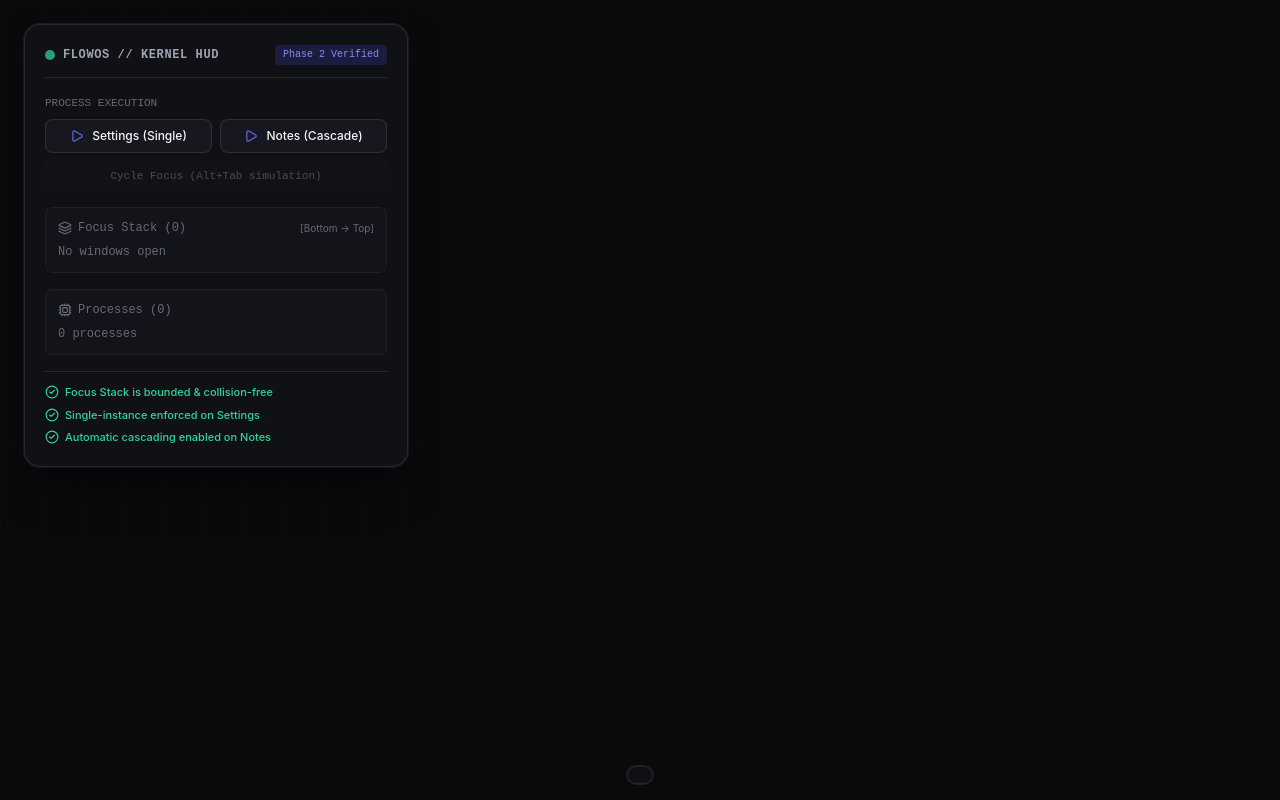
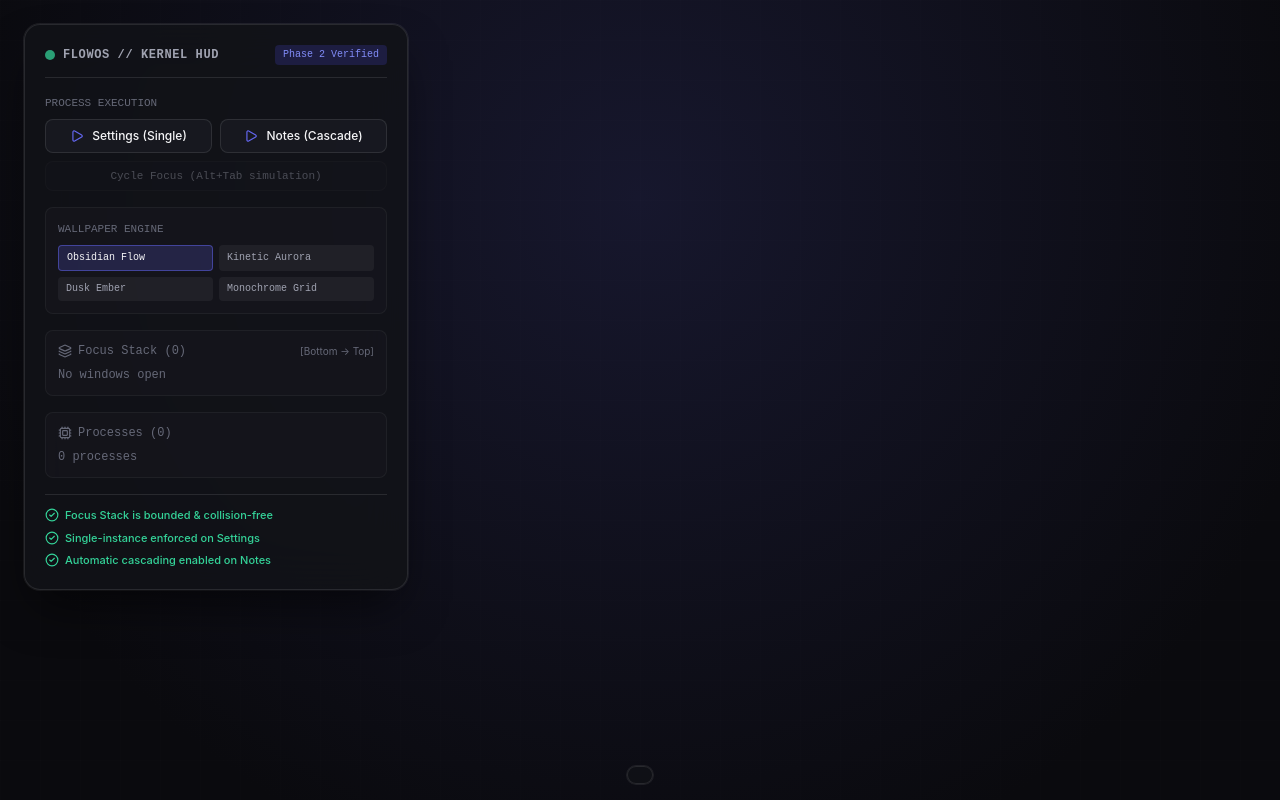
Before and after one commit to Dhyanesh2603/MyOs, a React (Vite) app: page / in a window 1280 px wide. Built offline with nearby package versions, Linux system fonts and the light colour scheme.

Commit message:
feat(shell): implement Desktop Surface, Wallpaper Engine and spatial Marquee Selection

```diff
--- a/src/App.tsx
+++ b/src/App.tsx
@@ -4,6 +4,8 @@ import { useProcessStore } from '@core/process/processStore';
 import { useWindowStore } from '@core/window/windowStore';
 import { Dock } from '@shell/dock/Dock';
 import { WindowFrame } from '@shell/window/WindowFrame';
+import { DesktopSurface } from '@shell/desktop/DesktopSurface';
+import { useWallpaperStore } from '@core/theme/wallpaperStore';
 import {
   Layers,
   Cpu,
@@ -41,18 +43,10 @@ export const App: React.FC = () => {
 
   const windowList = Object.values(windows);
   const processList = Object.values(processes);
+  const { currentWallpaperId, wallpapers, setWallpaper } = useWallpaperStore();
 
   return (
-    <div className="relative h-screen w-screen overflow-hidden bg-surface-canvas text-content-primary">
-      {/* Background Subtle Spatial Grid */}
-      <div
-        className="pointer-events-none absolute inset-0 opacity-15"
-        style={{
-          backgroundImage: `linear-gradient(to right, rgba(255, 255, 255, 0.05) 1px, transparent 1px),
-                            linear-gradient(to bottom, rgba(255, 255, 255, 0.05) 1px, transparent 1px)`,
-          backgroundSize: '40px 40px',
-        }}
-      />
+    <DesktopSurface>
 
       {/* Real-time Headless Diagnostics HUD */}
       <aside className="absolute left-6 top-6 z-10 w-96 max-h-[92vh] flex flex-col gap-4 overflow-y-auto rounded-window border border-white/10 bg-surface-panel/85 p-5 shadow-window backdrop-blur-window text-xs">
@@ -97,6 +91,28 @@ export const App: React.FC = () => {
           >
             Cycle Focus (Alt+Tab simulation)
           </button>
+        </div>
+
+        {/* Wallpaper Engine Selector */}
+        <div className="rounded-control border border-white/5 bg-surface-overlay/40 p-3">
+          <label className="text-[11px] font-mono uppercase text-content-tertiary">
+            Wallpaper Engine
+          </label>
+          <div className="mt-2 grid grid-cols-2 gap-1.5">
+            {wallpapers.map((w) => (
+              <button
+                key={w.id}
+                onClick={() => setWallpaper(w.id)}
+                className={`truncate rounded px-2 py-1 font-mono text-[10px] text-left transition-colors ${
+                  w.id === currentWallpaperId
+                    ? 'border border-accent-primary/50 bg-accent-primary/20 text-content-primary'
+                    : 'bg-white/5 text-content-secondary hover:bg-white/10'
+                }`}
+              >
+                {w.name}
+              </button>
+            ))}
+          </div>
         </div>
 
         {/* Focus Stack Inspector */}
@@ -193,7 +209,7 @@ export const App: React.FC = () => {
 
       {/* Fluid Magnetic Dock */}
       <Dock />
-    </div>
+    </DesktopSurface>
   );
 };
 
--- /dev/null
+++ b/src/core/theme/wallpaperStore.ts
@@ -0,0 +1,62 @@
+import { create } from 'zustand';
+import type { WallpaperDefinition } from '@contracts/theme';
+
+export const WALLPAPERS: WallpaperDefinition[] = [
+  {
+    id: 'obsidian-flow',
+    name: 'Obsidian Flow',
+    type: 'abstract',
+    style: {
+      background: 'radial-gradient(circle at 50% 25%, rgba(99, 102, 241, 0.14) 0%, rgba(10, 10, 14, 1) 80%)',
+    },
+  },
+  {
+    id: 'kinetic-aurora',
+    name: 'Kinetic Aurora',
+    type: 'gradient',
+    style: {
+      background: 'radial-gradient(circle at 20% 20%, rgba(16, 185, 129, 0.12) 0%, transparent 50%), radial-gradient(circle at 80% 30%, rgba(99, 102, 241, 0.14) 0%, rgba(10, 10, 14, 1) 85%)',
+    },
+  },
+  {
+    id: 'dusk-ember',
+    name: 'Dusk Ember',
+    type: 'gradient',
+    style: {
+      background: 'radial-gradient(circle at 50% 30%, rgba(244, 63, 94, 0.12) 0%, rgba(245, 158, 11, 0.06) 40%, rgba(10, 10, 14, 1) 85%)',
+    },
+  },
+  {
+    id: 'monochrome-grid',
+    name: 'Monochrome Grid',
+    type: 'minimal',
+    style: {
+      background: '#090a0f',
+    },
+  },
+];
+
+export interface WallpaperState {
+  currentWallpaperId: string;
+  wallpapers: WallpaperDefinition[];
+  setWallpaper: (id: string) => void;
+  getCurrentWallpaper: () => WallpaperDefinition;
+}
+
+export const useWallpaperStore = create<WallpaperState>((set, get) => ({
+  currentWallpaperId: 'obsidian-flow',
+  wallpapers: WALLPAPERS,
+
+  setWallpaper: (id) => {
+    if (WALLPAPERS.some((w) => w.id === id)) {
+      set({ currentWallpaperId: id });
+    }
+  },
+
+  getCurrentWallpaper: () => {
+    const { currentWallpaperId } = get();
+    return (
+      WALLPAPERS.find((w) => w.id === currentWallpaperId) ?? WALLPAPERS[0]!
+    );
+  },
+}));
--- /dev/null
+++ b/src/shell/desktop/DesktopSurface.tsx
@@ -0,0 +1,93 @@
+import React, { useState, useRef } from 'react';
+import { useWallpaperStore } from '@core/theme/wallpaperStore';
+import { useWindowStore } from '@core/window/windowStore';
+import { SelectionMarquee } from './SelectionMarquee';
+
+export interface DesktopSurfaceProps {
+  children?: React.ReactNode;
+}
+
+export const DesktopSurface: React.FC<DesktopSurfaceProps> = ({ children }) => {
+  const wallpaper = useWallpaperStore((state) => state.getCurrentWallpaper());
+  const { activeWindowId, focusWindow } = useWindowStore();
+
+  const [selectionStart, setSelectionStart] = useState<{
+    x: number;
+    y: number;
+  } | null>(null);
+  const [selectionCurrent, setSelectionCurrent] = useState<{
+    x: number;
+    y: number;
+  } | null>(null);
+
+  const isSelectingRef = useRef(false);
+
+  const handlePointerDown = (e: React.PointerEvent<HTMLDivElement>) => {
+    // Only primary click directly on the desktop canvas surface itself
+    if (e.button !== 0 || e.target !== e.currentTarget) return;
+
+    // Defocus any currently active window if user clicked the empty desktop
+    if (activeWindowId) {
+      focusWindow('');
+    }
+
+    try {
+      e.currentTarget.setPointerCapture(e.pointerId);
+    } catch {
+      // Ignored if capture unsupported
+    }
+
+    isSelectingRef.current = true;
+    const start = { x: e.clientX, y: e.clientY };
+    setSelectionStart(start);
+    setSelectionCurrent(start);
+  };
+
+  const handlePointerMove = (e: React.PointerEvent<HTMLDivElement>) => {
+    if (!isSelectingRef.current) return;
+    setSelectionCurrent({ x: e.clientX, y: e.clientY });
+  };
+
+  const handlePointerEnd = (e: React.PointerEvent<HTMLDivElement>) => {
+    if (!isSelectingRef.current) return;
+    isSelectingRef.current = false;
+    setSelectionStart(null);
+    setSelectionCurrent(null);
+
+    try {
+      e.currentTarget.releasePointerCapture(e.pointerId);
+    } catch {
+      // Ignored
+    }
+  };
+
+  return (
+    <div
+      onPointerDown={handlePointerDown}
+      onPointerMove={handlePointerMove}
+      onPointerUp={handlePointerEnd}
+      onPointerCancel={handlePointerEnd}
+      style={wallpaper.style}
+      className="relative h-screen w-screen overflow-hidden bg-surface-canvas text-content-primary select-none"
+    >
+      {/* Subtle Geometric Depth Grid */}
+      <div
+        className="pointer-events-none absolute inset-0 opacity-15"
+        style={{
+          backgroundImage: `linear-gradient(to right, rgba(255, 255, 255, 0.05) 1px, transparent 1px),
+                            linear-gradient(to bottom, rgba(255, 255, 255, 0.05) 1px, transparent 1px)`,
+          backgroundSize: '40px 40px',
+        }}
+      />
+
+      {/* Marquee Drag-Selection Box */}
+      <SelectionMarquee
+        startPos={selectionStart}
+        currentPos={selectionCurrent}
+      />
+
+      {/* Surface Children (Windows, Dock, HUD, Overlays) */}
+      {children}
+    </div>
+  );
+};
--- /dev/null
+++ b/src/shell/desktop/SelectionMarquee.tsx
@@ -0,0 +1,33 @@
+import React from 'react';
+
+export interface SelectionMarqueeProps {
+  startPos: { x: number; y: number } | null;
+  currentPos: { x: number; y: number } | null;
+}
+
+export const SelectionMarquee: React.FC<SelectionMarqueeProps> = ({
+  startPos,
+  currentPos,
+}) => {
+  if (!startPos || !currentPos) return null;
+
+  const left = Math.min(startPos.x, currentPos.x);
+  const top = Math.min(startPos.y, currentPos.y);
+  const width = Math.abs(currentPos.x - startPos.x);
+  const height = Math.abs(currentPos.y - startPos.y);
+
+  if (width < 3 && height < 3) return null;
+
+  return (
+    <div
+      aria-hidden="true"
+      style={{
+        left: `${left}px`,
+        top: `${top}px`,
+        width: `${width}px`,
+        height: `${height}px`,
+      }}
+      className="pointer-events-none absolute z-[40] rounded-sm border border-accent-primary/60 bg-accent-primary/[0.12] shadow-[0_0_12px_rgba(99,102,241,0.2)] transition-opacity"
+    />
+  );
+};
```
